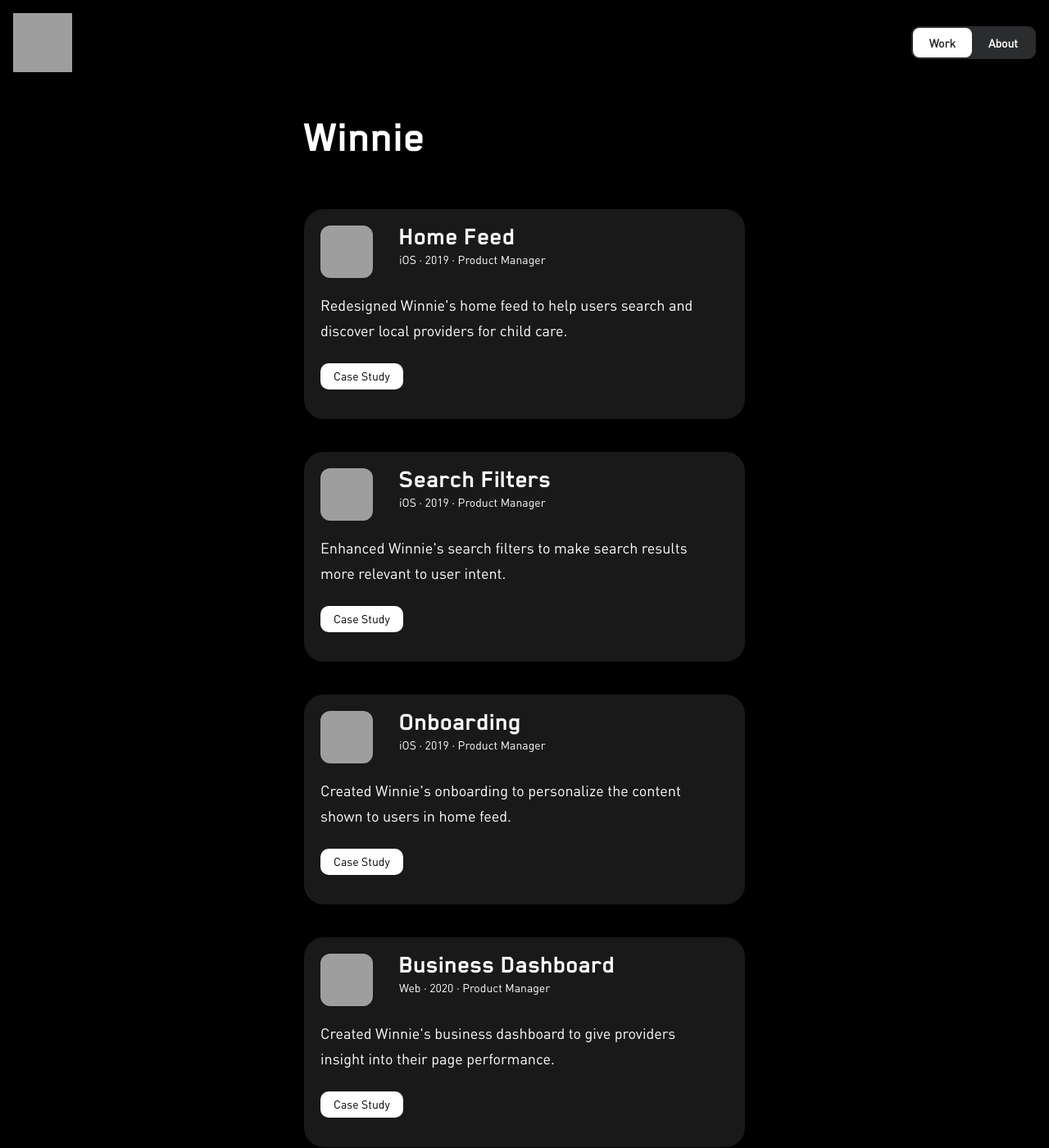
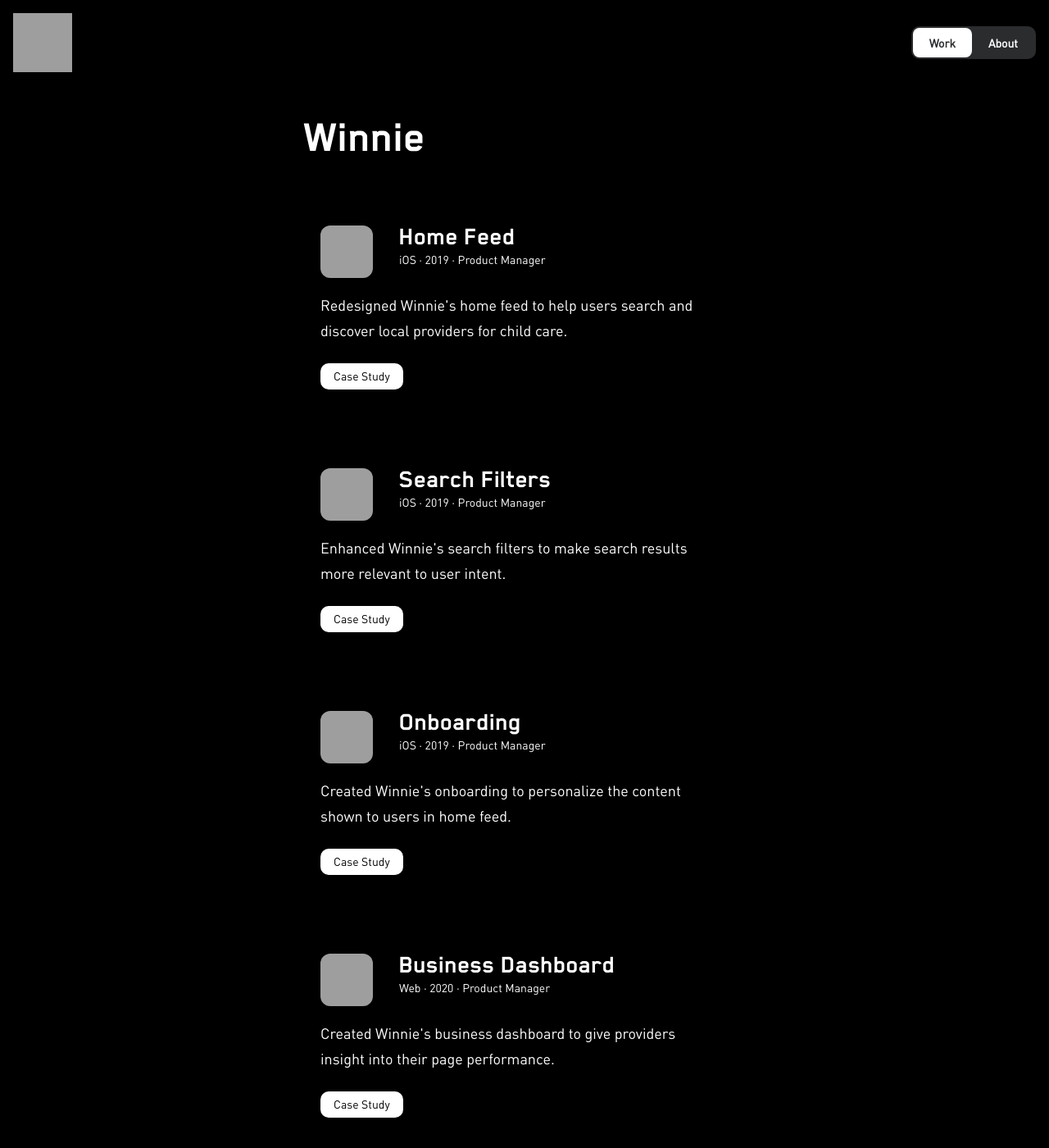
Before and after one commit to jotd/jotd-portfolio, a Jekyll site: the page work/index.html, which Jekyll copies as it is, in a window 1280 px wide and 1400 px high. Shown: the whole window at 82% size. Built offline with Jekyll 4.4.1, drawn with Linux system fonts in a browser that asks for light colours; grey boxes are pictures that could not be loaded.

Commit message:
Update styles.css

```diff
--- a/css/styles.css
+++ b/css/styles.css
@@ -507,7 +507,8 @@
   margin-left: 16px;
   margin-right: 16px;
   border-radius: 24px;
-  background-color: #191919; }
+  order-style: solid;
+  border-color: white; }
 
 @media screen and (max-width: 767px) {
   .work-container {
@@ -517,7 +518,8 @@
     border-radius: 24px;
     -webkit-animation: popIn ease 1.2s;
             animation: popIn ease 1.2s;
-    background-color: #191919; } }
+    order-style: solid;
+    border-color: white; } }
 
 
 /* Case Study Project – Left Align Text Inside Cards */
```
